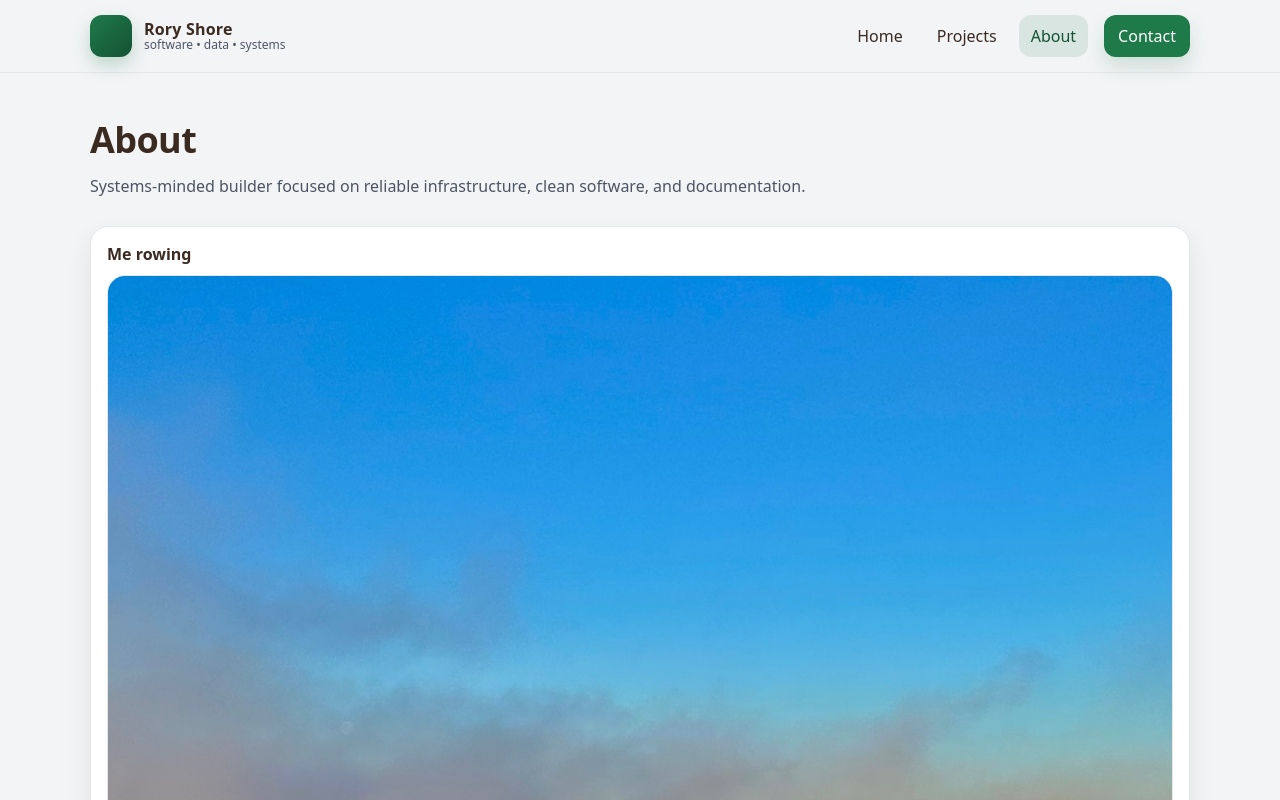
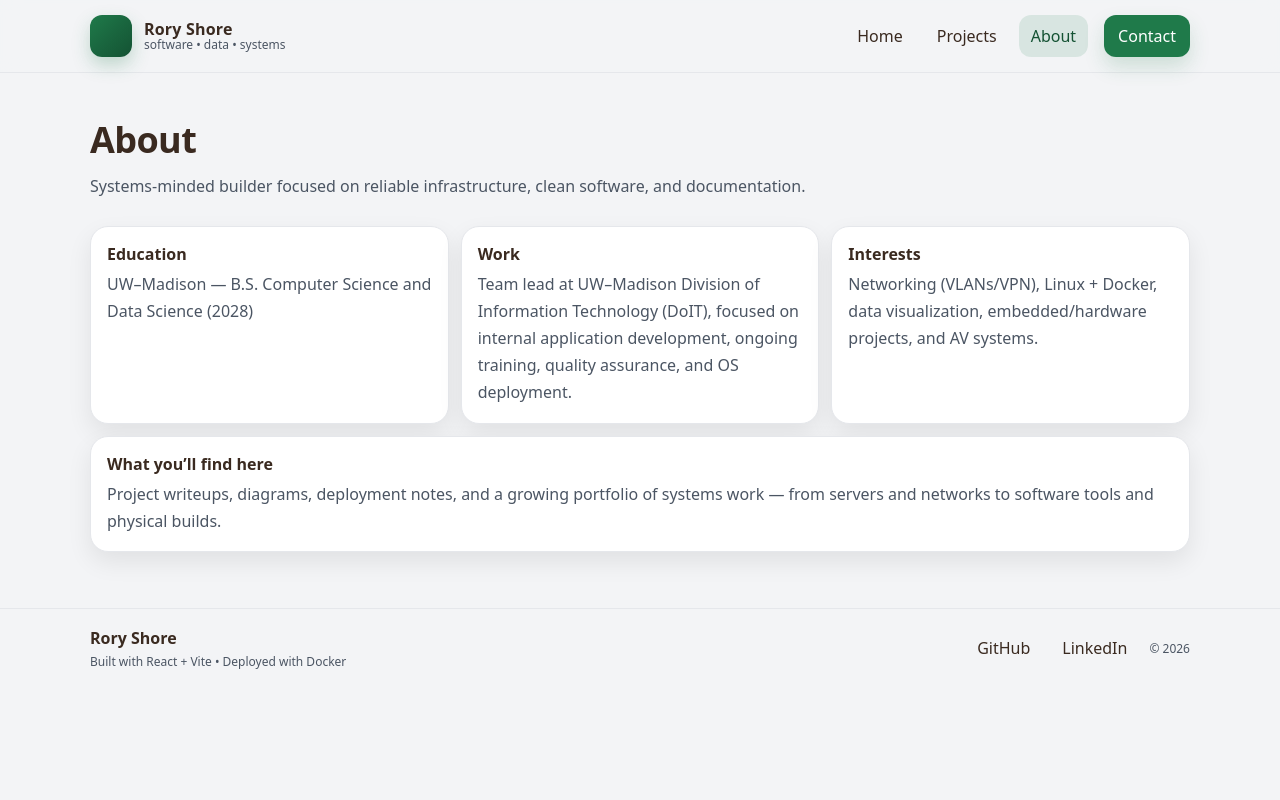
Before and after one commit to RoryShore/roryshore.com, a React (Vite) app: page /about in a window 1280 px wide. Shown: the top 800 px of the page. Built offline with nearby package versions, Linux system fonts and the light colour scheme.

Commit message:
Remove rowing photo from About component
Removed the rowing photo section from the About page.

```diff
--- a/src/pages/About.jsx
+++ b/src/pages/About.jsx
@@ -1,5 +1,5 @@
 import React from "react";
-import rowingPhoto from "../assets/IMG_2735.jpeg";
+//import rowingPhoto from "../assets/IMG_2735.jpeg";
 
 export default function About() {
   return (
@@ -12,13 +12,6 @@ export default function About() {
       </section>
 
       <section className="aboutGrid">
-
-        <div className="card wide">
-          <div className="cardTitle">Me rowing</div>
-          <div className="aboutPhotoWrap">
-            <img className="aboutPhoto" src={rowingPhoto} alt="Me rowing" loading="lazy" />
-          </div>
-        </div>
 
         <div className="card">
           <div className="cardTitle">Education</div>
```
